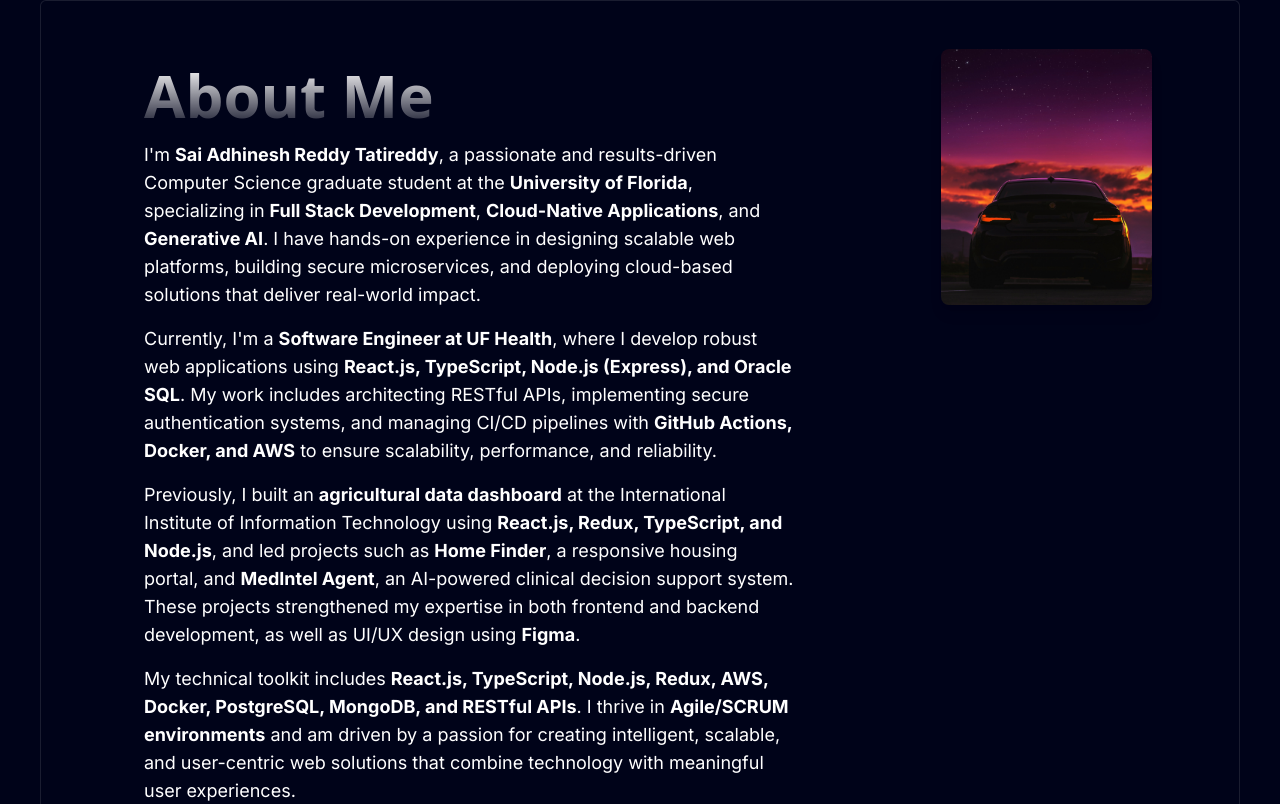
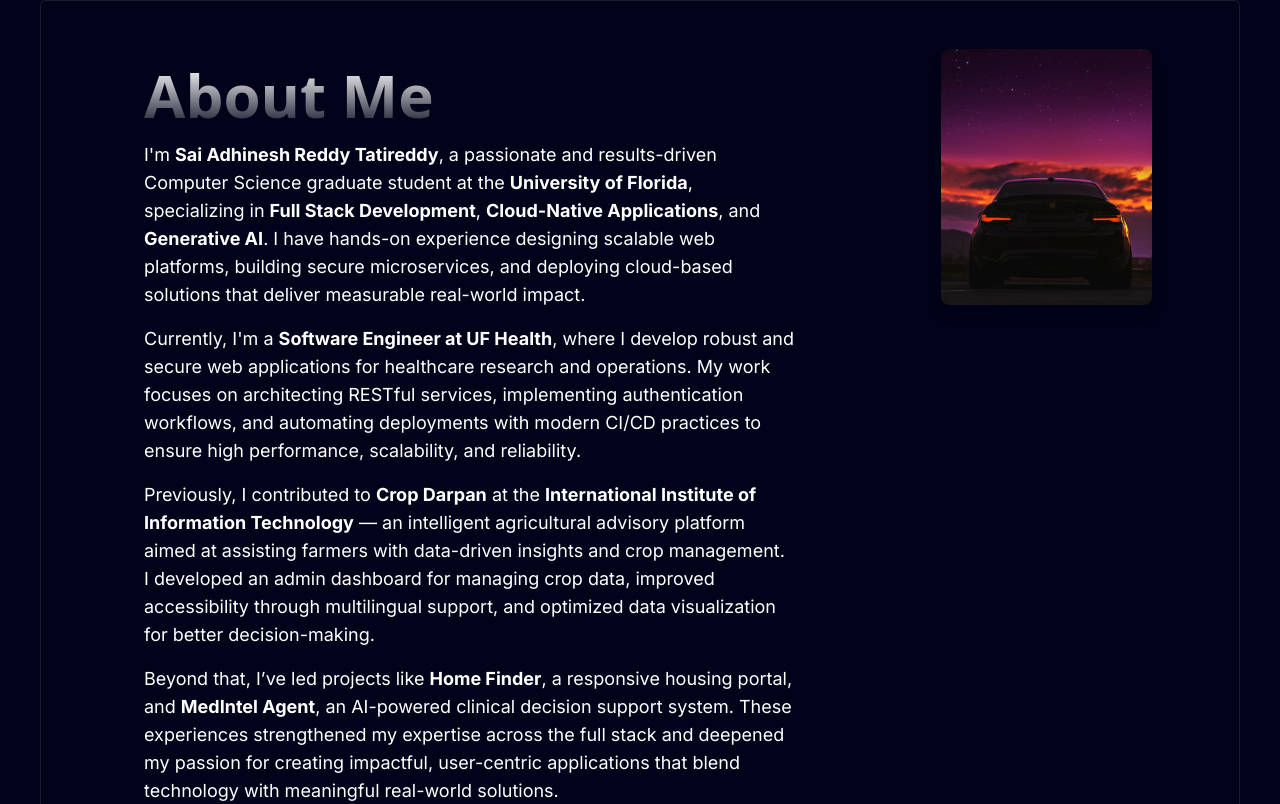
Before and after one commit to Adhinesh-Reddy/portfolio, a Next.js app: page / in a window 1280 px wide. Shown: the part 816-1620 px from the top of the page. Built offline with nearby package versions, Linux system fonts and the light colour scheme.

Commit message:
Add files via upload

```diff
--- a/components/AboutMe.tsx
+++ b/components/AboutMe.tsx
@@ -12,25 +12,29 @@
 
           <p className="text-white text-md md:text-lg mt-4 leading-relaxed">
             I&apos;m <strong>Sai Adhinesh Reddy Tatireddy</strong>, a passionate and results-driven Computer Science graduate student at the <strong>University of Florida</strong>, specializing in <strong>Full Stack Development</strong>, <strong>Cloud-Native Applications</strong>, and <strong>Generative AI</strong>.
-            I have hands-on experience in designing scalable web platforms, building secure microservices, and deploying cloud-based solutions that deliver real-world impact.
+            I have hands-on experience designing scalable web platforms, building secure microservices, and deploying cloud-based solutions that deliver measurable real-world impact.
           </p>
 
           <p className="text-white text-md md:text-lg mt-4 leading-relaxed">
-            Currently, I&apos;m a <strong>Software Engineer at UF Health</strong>, where I develop robust web applications using <strong>React.js, TypeScript, Node.js (Express), and Oracle SQL</strong>.
-            My work includes architecting RESTful APIs, implementing secure authentication systems, and managing CI/CD pipelines with <strong>GitHub Actions, Docker, and AWS</strong> to ensure scalability, performance, and reliability.
+            Currently, I&apos;m a <strong>Software Engineer at UF Health</strong>, where I develop robust and secure web applications for healthcare research and operations.
+            My work focuses on architecting RESTful services, implementing authentication workflows, and automating deployments with modern CI/CD practices to ensure high performance, scalability, and reliability.
           </p>
 
           <p className="text-white text-md md:text-lg mt-4 leading-relaxed">
-            Previously, I built an <strong>agricultural data dashboard</strong> at the International Institute of Information Technology using <strong>React.js, Redux, TypeScript, and Node.js</strong>, and led projects such as <strong>Home Finder</strong>, a responsive housing portal, and <strong>MedIntel Agent</strong>, an AI-powered clinical decision support system.
-            These projects strengthened my expertise in both frontend and backend development, as well as UI/UX design using <strong>Figma</strong>.
+            Previously, I contributed to <strong>Crop Darpan</strong> at the <strong>International Institute of Information Technology</strong> — an intelligent agricultural advisory platform aimed at assisting farmers with data-driven insights and crop management.
+            I developed an admin dashboard for managing crop data, improved accessibility through multilingual support, and optimized data visualization for better decision-making.
           </p>
 
           <p className="text-white text-md md:text-lg mt-4 leading-relaxed">
-            My technical toolkit includes <strong>React.js, TypeScript, Node.js, Redux, AWS, Docker, PostgreSQL, MongoDB, and RESTful APIs</strong>.
-            I thrive in <strong>Agile/SCRUM environments</strong> and am driven by a passion for creating intelligent, scalable, and user-centric web solutions that combine technology with meaningful user experiences.
+            Beyond that, I’ve led projects like <strong>Home Finder</strong>, a responsive housing portal, and <strong>MedIntel Agent</strong>, an AI-powered clinical decision support system.
+            These experiences strengthened my expertise across the full stack and deepened my passion for creating impactful, user-centric applications that blend technology with meaningful real-world solutions.
           </p>
 
+          <p className="text-white text-md md:text-lg mt-4 leading-relaxed">
+            I thrive in <strong>Agile/SCRUM environments</strong> and enjoy working at the intersection of innovation and scalability — transforming complex problems into intuitive, high-performing web solutions.
+          </p>
         </div>
+
         <div className="w-full md:w-1/3 flex justify-center md:justify-end mt-6 md:mt-0">
           <img src="/unsplash.jpg" alt="image" className="h-48 md:h-64 w-auto rounded-lg shadow-lg" />
         </div>
```
